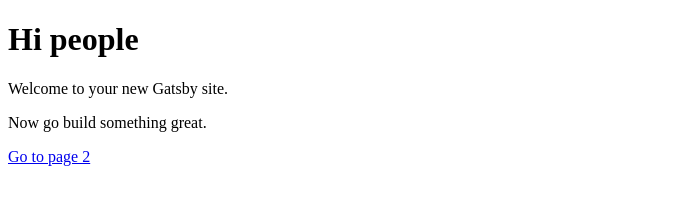
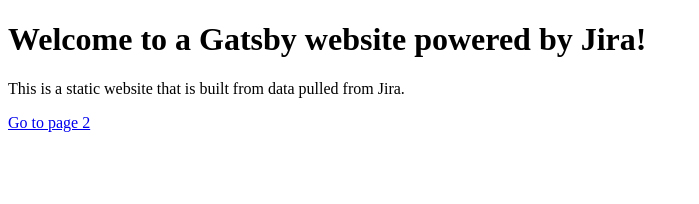
Before and after one commit to matthewsommer/gatsby-starter-jira-source, a Gatsby site: page / in a window 1280 px wide. Shown: the whole page, without its empty margins (0-699 px from the left). Built offline with nearby package versions, Linux system fonts and the light colour scheme; Gatsby itself is replaced by a stand-in of ours.

Commit message:
updated homepage copy

```diff
--- a/src/pages/index.js
+++ b/src/pages/index.js
@@ -3,9 +3,8 @@
 
 const IndexPage = () => (
   <div>
-    <h1>Hi people</h1>
-    <p>Welcome to your new Gatsby site.</p>
-    <p>Now go build something great.</p>
+    <h1>Welcome to a Gatsby website powered by Jira!</h1>
+    <p>This is a static website that is built from data pulled from Jira.</p>
     <Link to="/page-2/">Go to page 2</Link>
   </div>
 )
```
